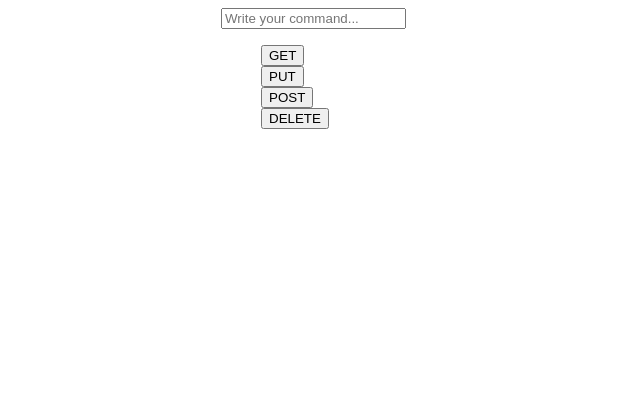
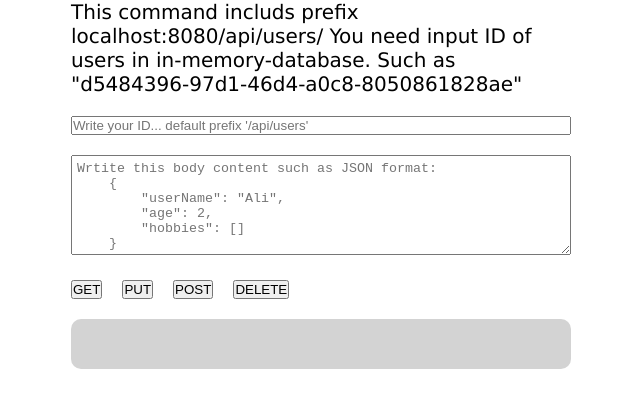
Before and after one commit to dyexplode/crud-api, a website: page www/index.html in a window 1280 px wide. Both pictures are taken after a click on the button "GET". Shown: the whole page, without its empty margins (319-959 px from the left). Drawn offline with Linux system fonts and the light colour scheme; no server answers.

Commit message:
feat: add testing web-interface

```diff
--- a/www/index.html
+++ b/www/index.html
@@ -11,13 +11,24 @@
     <div class="wrapper">
         <head class="head"></head>
         <main class="main">
-            <input type="text" class="command-input" placeholder="Write your command...">
+            <p> This command includs prefix localhost:8080/api/users/
+                You need input ID of users in in-memory-database.
+                Such as "d5484396-97d1-46d4-a0c8-8050861828ae"
+            </p>
+            <input type="text" class="command-input" placeholder="Write your ID... default prefix '/api/users'">
+            <textarea class="text-body" placeholder='Wrtite this body content such as JSON format:
+    {
+        "userName": "Ali",
+        "age": 2,
+        "hobbies": []
+    }' id="inputMemo"></textarea>
             <ul class="btn-list">
                 <li><button class="push" id="get" data-command="GET">GET</button></li>
                 <li><button class="push" id="put" data-command="PUT">PUT</button></li>
                 <li><button class="push" id="post" data-command="POST">POST</button></li>
                 <li><button class="push" id="delete" data-command="DELETE">DELETE</button></li>
             </ul>
+            <div class="response-text" id="result"></div>
         </main>
     </div>
     <script src="index.js"></script>
--- a/www/index.js
+++ b/www/index.js
@@ -1,9 +1,22 @@
 console.log("Test run");
 
 const commandInput = document.querySelector('.command-input');
+const resultMemo = document.querySelector('#result');
+const inputMemo = document.querySelector('#inputMemo');
 
 document.querySelectorAll('.push').forEach((button) => {
-    button.addEventListener('click', (event) => {
-        fetch(`/user/${commandInput.value}`, { method: event.target.dataset.command });
+    button.addEventListener('click', async (event) => {
+        let b;
+        if (event.target.dataset.command !== 'GET'){
+        b = fetch(`api/users/${commandInput.value}`, { method: event.target.dataset.command, body: inputMemo.value })
+        } else {
+        b = fetch(`api/users/${commandInput.value}`, { method: event.target.dataset.command })
+        }
+        b.then((resp) => {
+            return resp.json();
+        })
+        .then((potv) => {
+            resultMemo.innerHTML = `<code style="width: 100%">${JSON.stringify(potv)}</code>`;
+        });
     });
 });
--- a/www/style.css
+++ b/www/style.css
@@ -1,9 +1,45 @@
+* {
+    margin: 0;
+    padding: 0;
+    box-sizing: border-box;
+}
 .wrapper {
     margin: 0 auto;
-    width: 200px;
+    width: 500px;
+    font-family: Verdana, Geneva, Tahoma, sans-serif;
+    font-size: 20px;
+}
+
+.main {
+    display: flex;
+    flex-direction: column;
+    gap: 20px;
+}
+
+.command-input {
+    width: 100%;
+}
+
+.text-body {
+    width: 100%;
+    height: 100px;
+    padding: 5px;
 }
 
 .btn-list {
     list-style: none;
     list-style-type: none;
+    display: flex;
+    gap: 20px;
 }
+
+.response-text{
+    width: 100%;
+    min-height: 50px;
+    height: auto;
+    padding: 5px;
+    font-size: 14px;
+    background-color: lightgrey;
+    border-radius: 10px;
+    overflow-x: scroll;
+}
```
